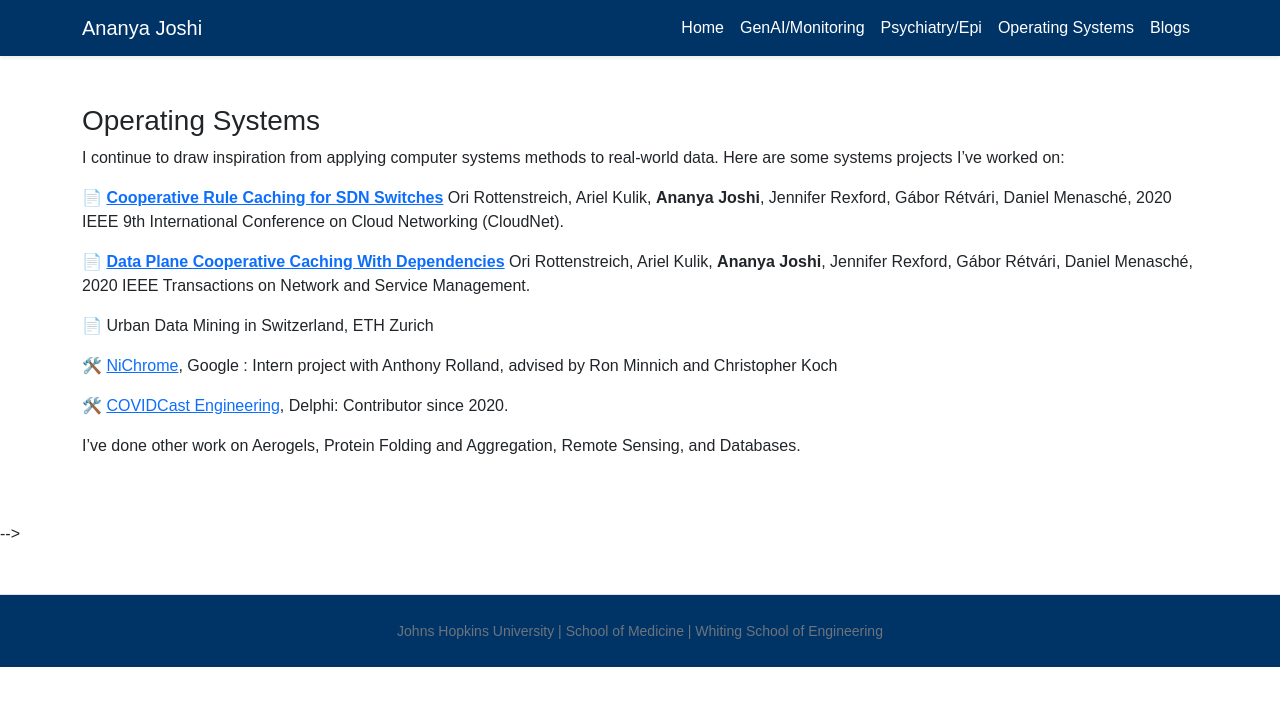
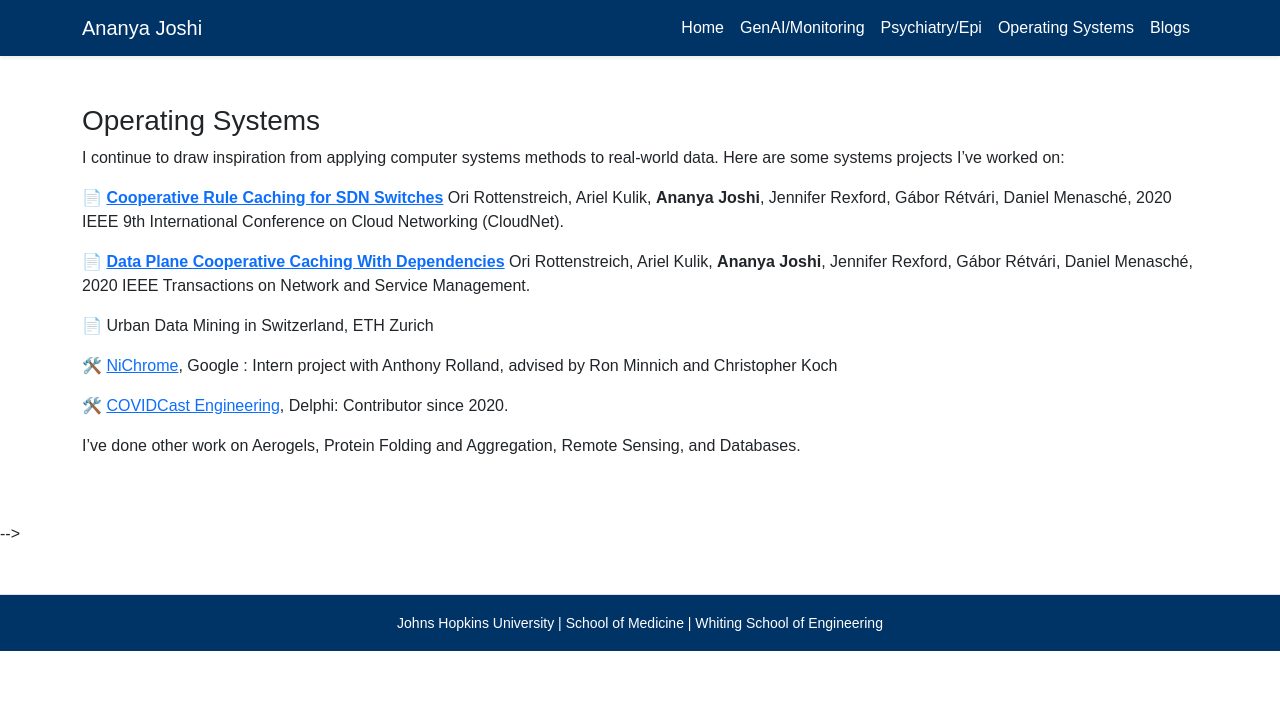
Before and after one commit to Ananya-Joshi/ananya-joshi.github.io, a Jekyll site: the page built from os.md, in a window 1280 px wide. Shown: the top 706 px of the page. Built offline with Jekyll 4.4.1, drawn with Linux system fonts in a browser that asks for light colours.

Commit message:
Update default.html

```diff
--- a/_layouts/default.html
+++ b/_layouts/default.html
@@ -100,7 +100,7 @@
 </main>
 
 <!-- Footer --> -->
-<footer class="text-center text-muted py-4 mt-5 border-top">
+<footer class="text-centerpy-4 mt-5 border-top">
 <div class="container">
 	<small> Johns Hopkins University | School of Medicine | Whiting School of Engineering</small>
 </div>
```
